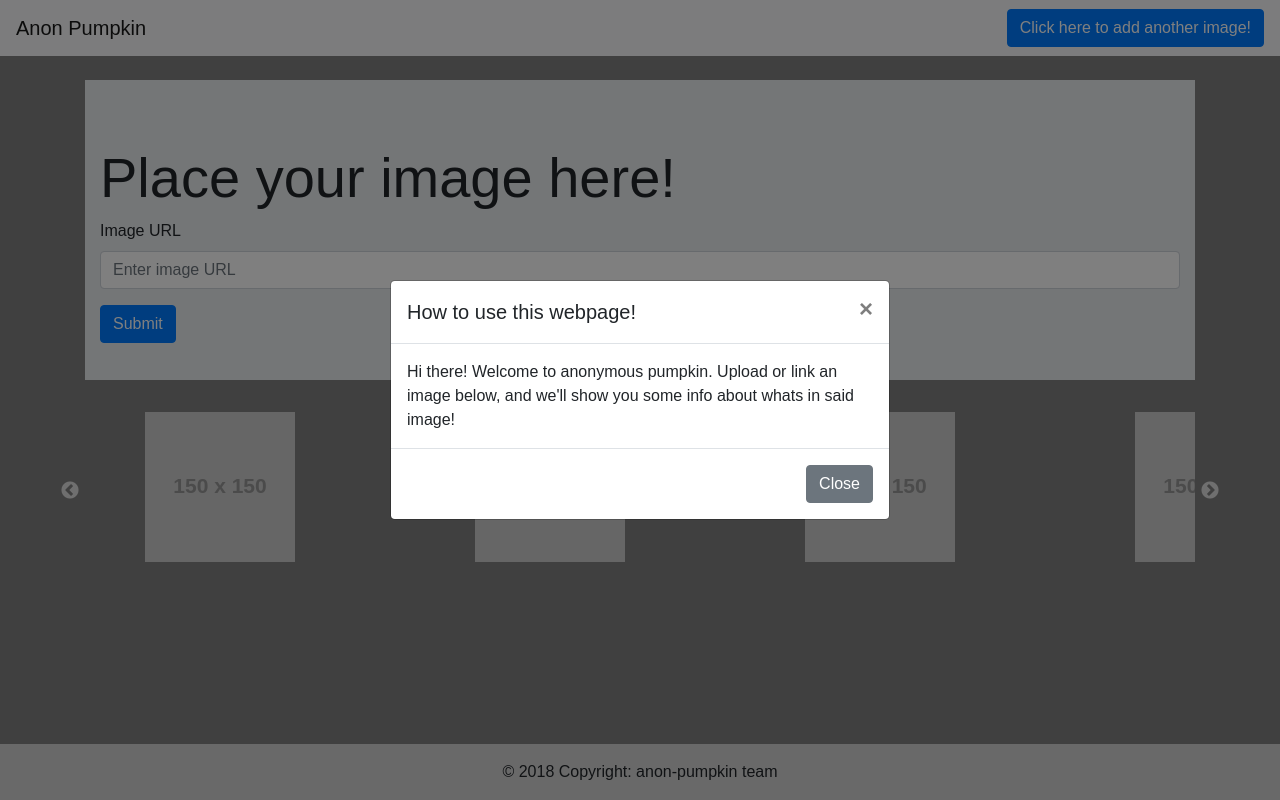
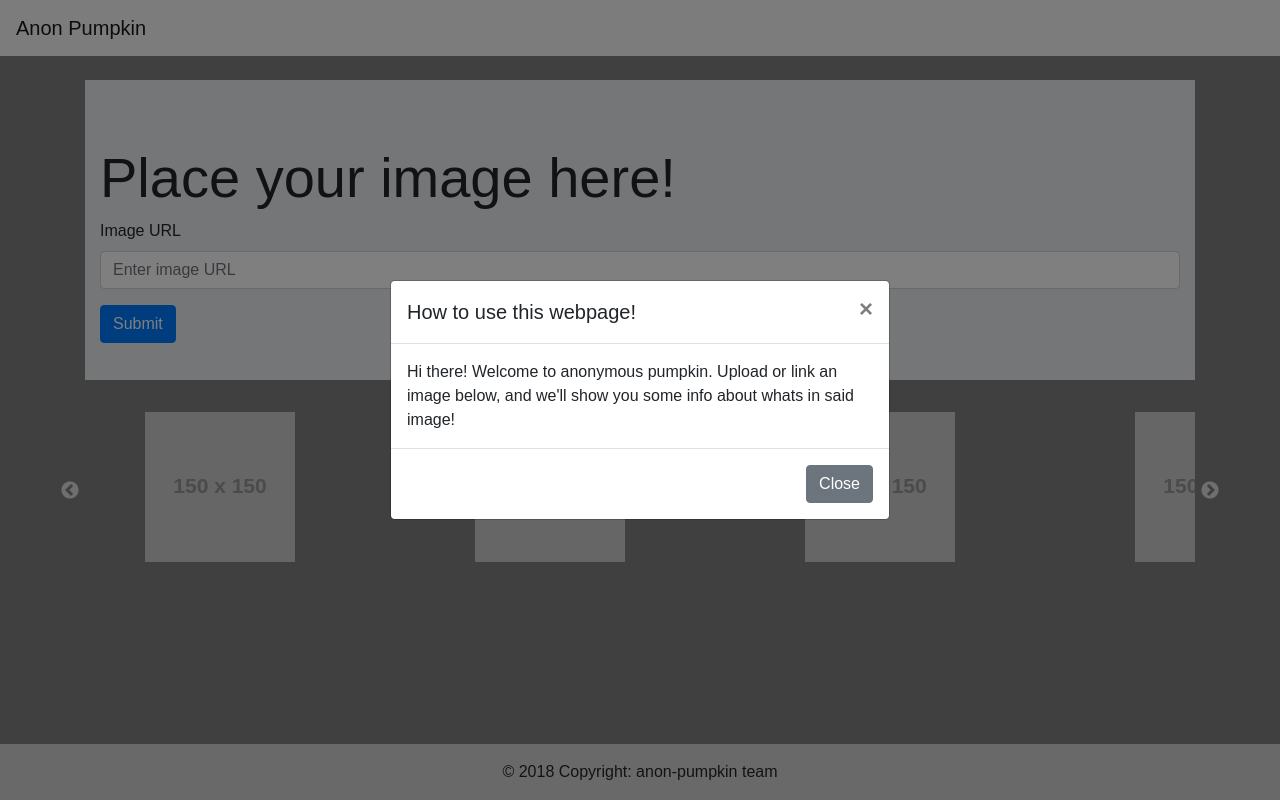
Before and after one commit to QuantumPhilosophy/anonymous-pumpkin, a plain HTML site: page index.html in a window 1280 px wide. Drawn offline with nearby package versions, Linux system fonts and the light colour scheme; placeholder pictures from the web are drawn by us.

Commit message:
hiding button by default

```diff
--- a/index.html
+++ b/index.html
@@ -19,7 +19,7 @@
 <body class="h-100">
   <nav class="navbar navbar-light bg-light mb-4">
     <a class="navbar-brand" href="index.html">Anon Pumpkin</a>
-    <button type="button" id="reset" class="btn btn-primary">Click here to add another image!</button>
+    <button type="button" id="reset" class="btn btn-primary hide">Click here to add another image!</button>
   </nav>
 
   <div class="container">
@@ -94,6 +94,7 @@
 
   </div>
 
+
   <footer class="footer fixed-bottom mt-2">
     <div class="footer-copyright text-center py-3">
       © 2018 Copyright: anon-pumpkin team
```
